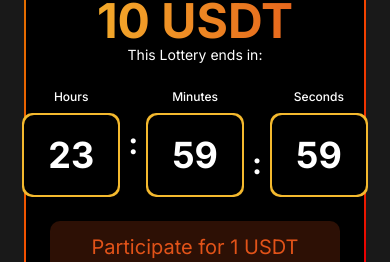
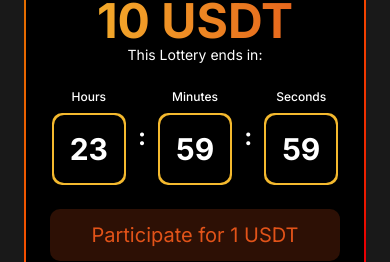
Before and after one commit to PathiniE/vixo-app-version-2, a Next.js app: page /pages/lottery in a window 390 px wide. Shown: the part 293-555 px from the top of the page. Built offline with nearby package versions, Linux system fonts and the light colour scheme.

Commit message:
update spacing

```diff
--- a/src/components/lottery/ActiveLottery.tsx
+++ b/src/components/lottery/ActiveLottery.tsx
@@ -70,20 +70,20 @@ const LotteryCard = ({
 
             {/* Countdown Timer */}
             <div className="mb-6">
-              <div className="flex justify-center space-x-2">
+              <div className="flex justify-center items-center space-x-3 sm:space-x-4">
                 <div className="text-center">
                   <div className="text-white text-xs font-medium mb-2">
                     Hours
                   </div>
                   <div className="bg-[#F4B92E] p-0.5 rounded-lg">
-                    <div className="bg-black rounded-lg px-6 py-5 min-w-[80px]">
-                      <div className="text-4xl font-bold text-white text-center">
+                    <div className="bg-black rounded-lg px-4 py-4 sm:px-6 sm:py-5 min-w-[70px] sm:min-w-[80px]">
+                      <div className="text-3xl sm:text-4xl font-bold text-white text-center">
                         {timeLeft.hours.toString().padStart(2, "0")}
                       </div>
                     </div>
                   </div>
                 </div>
-                <div className="text-white text-3xl font-bold self-center">
+                <div className="text-white text-2xl sm:text-3xl font-bold">
                   :
                 </div>
                 <div className="text-center">
@@ -91,14 +91,14 @@ const LotteryCard = ({
                     Minutes
                   </div>
                   <div className="bg-[#F4B92E] p-0.5 rounded-lg">
-                    <div className="bg-black rounded-lg px-6 py-5 min-w-[80px]">
-                      <div className="text-4xl font-bold text-white text-center">
+                    <div className="bg-black rounded-lg px-4 py-4 sm:px-6 sm:py-5 min-w-[70px] sm:min-w-[80px]">
+                      <div className="text-3xl sm:text-4xl font-bold text-white text-center">
                         {timeLeft.minutes.toString().padStart(2, "0")}
                       </div>
                     </div>
                   </div>
                 </div>
-                <div className="text-white text-3xl font-bold self-end pb-4">
+                <div className="text-white text-2xl sm:text-3xl font-bold">
                   :
                 </div>
                 <div className="text-center">
@@ -106,8 +106,8 @@ const LotteryCard = ({
                     Seconds
                   </div>
                   <div className="bg-[#F4B92E] p-0.5 rounded-lg">
-                    <div className="bg-black rounded-lg px-6 py-5 min-w-[80px]">
-                      <div className="text-4xl font-bold text-white text-center">
+                    <div className="bg-black rounded-lg px-4 py-4 sm:px-6 sm:py-5 min-w-[70px] sm:min-w-[80px]">
+                      <div className="text-3xl sm:text-4xl font-bold text-white text-center">
                         {timeLeft.seconds.toString().padStart(2, "0")}
                       </div>
                     </div>
```
